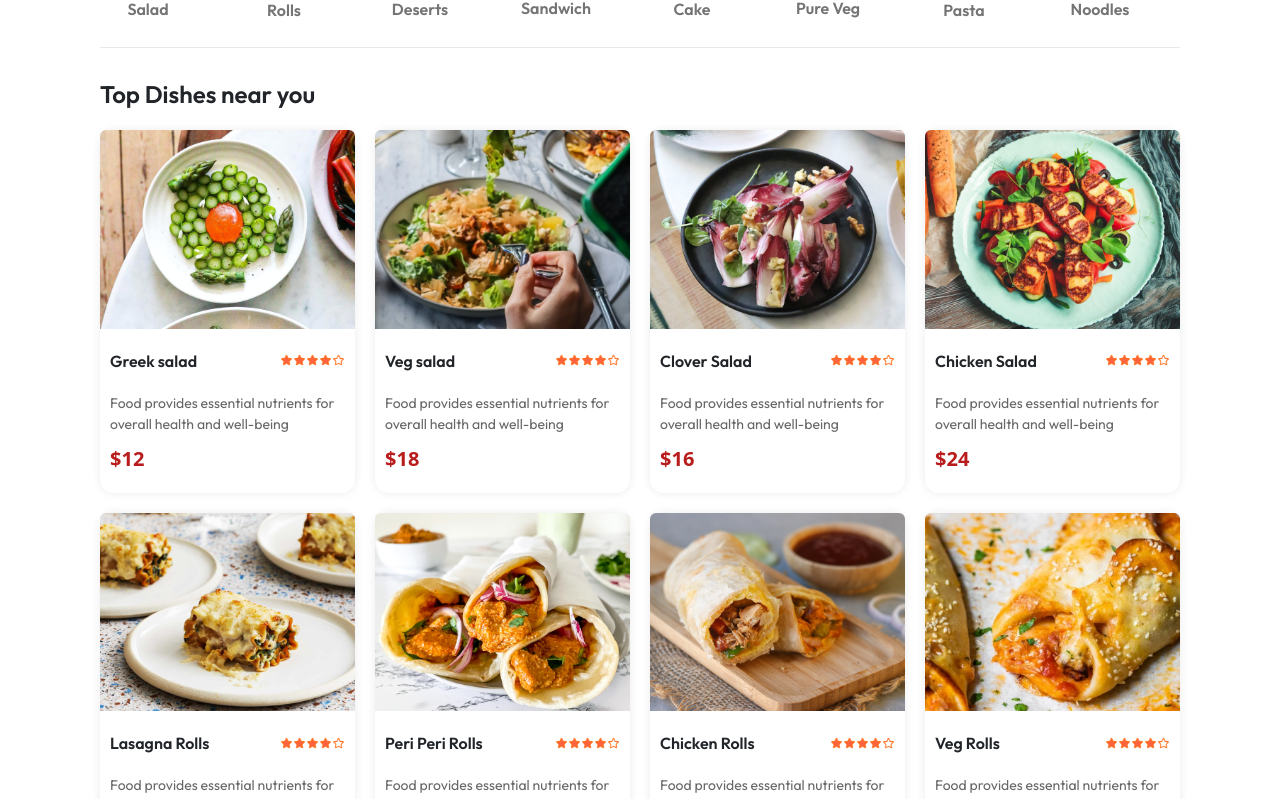
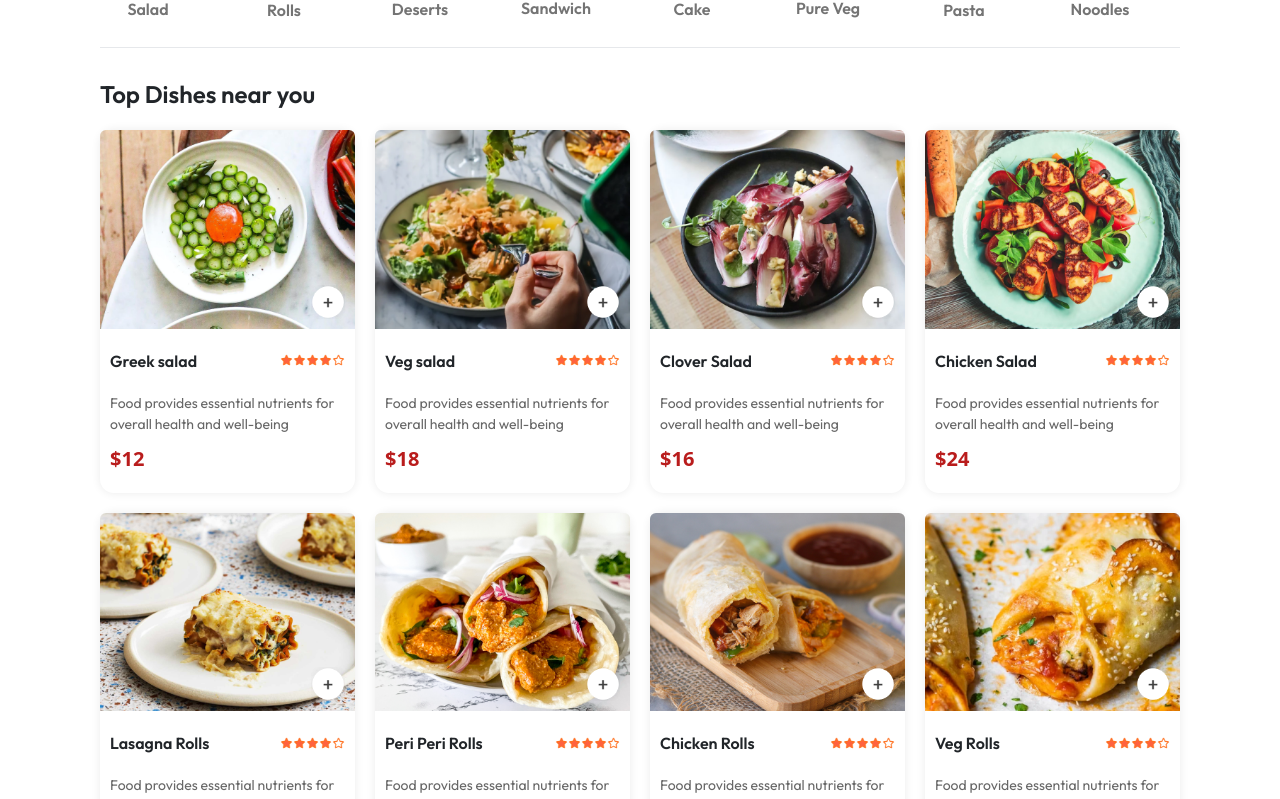
Before and after one commit to asiaahmadali/FoodDel, a React (Vite) app in the folder Frontend/: page / in a window 1280 px wide. Shown: the part 895-1694 px from the top of the page. Built offline with nearby package versions, Linux system fonts and the light colour scheme.

Commit message:
add to cart

```diff
--- a/Frontend/src/components/FoodItem/FoodItem.jsx
+++ b/Frontend/src/components/FoodItem/FoodItem.jsx
@@ -1,11 +1,37 @@
+import { useContext } from 'react';
 import { assets } from '../../assets/assets';
+import { StoreContext } from '../../context/StoreContext';
 
 function FoodItem(Props) {
+  const { cartitems, addToCart, removeFromCart } = useContext(StoreContext);
   return (
     <div className="rounded-[14px] m-auto shadow-custom">
       {/* food item image */}
-      <div>
+      <div className="relative">
         <img src={Props.fooditem.image} alt="" className="rounded-t-md " />
+        {!cartitems[Props.fooditem._id] ? (
+          <img
+            src={assets.add_icon_white}
+            onClick={() => addToCart(Props.fooditem._id)}
+            className="w-[34px] cursor-pointer rounded-md absolute bottom-[10px] right-[10px]"
+          />
+        ) : (
+          <div className="flex gap-2 items-center p-[8px] right-[10px] absolute rounded-full bottom-[10px] bg-white">
+            <img
+              src={assets.remove_icon_red}
+              alt=""
+              onClick={() => removeFromCart(Props.fooditem._id)}
+              className="w-[28px]"
+            />
+            <p>{cartitems[Props.fooditem._id]}</p>
+            <img
+              src={assets.add_icon_green}
+              alt=""
+              className="w-[28px]"
+              onClick={() => addToCart(Props.fooditem._id)}
+            />
+          </div>
+        )}
       </div>
       {/* food items info */}
       <div className="p-[10px]">
--- a/Frontend/src/context/StoreContext.jsx
+++ b/Frontend/src/context/StoreContext.jsx
@@ -1,11 +1,37 @@
-import { createContext } from 'react';
+import { createContext, useEffect, useState } from 'react';
 import { food_list } from '../assets/assets';
 export const StoreContext = createContext(null);
 
 const StoreContextprovider = (Props) => {
+  const [cartitems, setCartItems] = useState({});
+
+  // when user add item first time in cart
+  const addToCart = (itemid) => {
+    // create new entry
+    if (!cartitems[itemid]) {
+      setCartItems((prev) => ({ ...prev, [itemid]: 1 }));
+    } else {
+      setCartItems((prev) => ({ ...prev, [itemid]: prev[itemid] + 1 }));
+    }
+  };
+
+  // remove from cart
+
+  const removeFromCart = (itemid) => {
+    setCartItems((prev) => ({ ...prev, [itemid]: prev[itemid] - 1 }));
+  };
+
   const contextValue = {
     food_list,
+    cartitems,
+    setCartItems,
+    addToCart,
+    removeFromCart,
   };
+
+  useEffect(() => {
+    console.log(cartitems);
+  }, [cartitems]);
   return (
     <StoreContext.Provider value={contextValue}>
       {Props.children}
```
